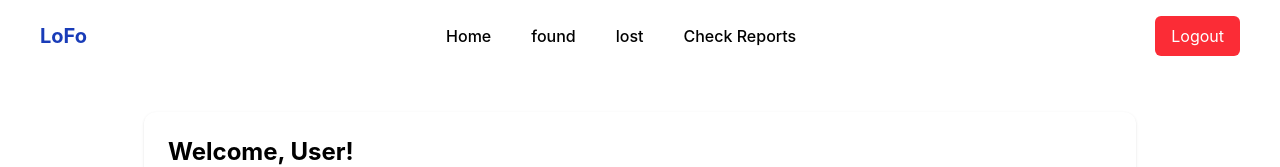
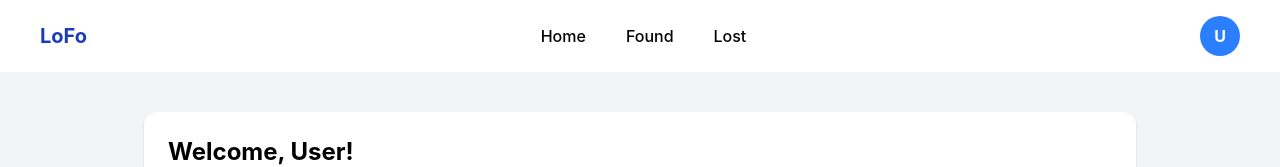
Before and after one commit to Aditi-153/Lost-and-Found-, a React app in the folder frontend/: page /checkReport in a window 1280 px wide. Shown: the top 167 px of the page. Built offline with nearby package versions, Linux system fonts and the light colour scheme; no server answers; the HTML template or start-up script is replaced by a standard one.

Commit message:
resolve form submittion issues

```diff
--- a/frontend/src/App.jsx
+++ b/frontend/src/App.jsx
@@ -6,7 +6,7 @@ import Home from "./pages/Home";
 import Found from "./pages/Found";
 import Lost from "./pages/Lost";
 import Report from "./pages/Report";
-import Search from "./pages/Search";
+import Match from "./pages/Match";
 
 function App() {
   return (
@@ -18,9 +18,8 @@ function App() {
         <Route path="/found" element={<Found />}></Route>
         <Route path="/lost" element={<Lost />}></Route>
         <Route path="/checkReport" element={<Report />}></Route>
-       <Route path="/search" element={<Search />} />
+       <Route path="/match" element={<Match  />} />
 
-<Route path="/search" element={<Search />} />
       </Routes>
 
       <Toaster position="top-center" reverseOrder={false} />
--- a/frontend/src/components/Navbar.jsx
+++ b/frontend/src/components/Navbar.jsx
@@ -1,45 +1,76 @@
-import React from "react";
-import { Link } from "react-router-dom";
+import React, { useState } from "react";
+import { Link, useNavigate } from "react-router-dom";
 import axios from "axios";
-import { useNavigate } from "react-router-dom";
-// import { useEffect, useState } from "react";
 import toast from "react-hot-toast";
 
 const Navbar = () => {
   const navigate = useNavigate();
+  const [open, setOpen] = useState(false);
+  const user = JSON.parse(localStorage.getItem("user") || "null");
+  const name = user?.name ?? "User";
 
   const handleLogout = async () => {
     try {
-      const User = await axios.get(import.meta.env.VITE_LOGOUT_URL, {
+      await axios.get(import.meta.env.VITE_LOGOUT_URL, {
         withCredentials: true,
       });
 
       toast.success("Logged out successfully");
       navigate("/login");
-    } catch (error) {
-      toast.error(error.message, "Logout failed");
-      return
+    } catch {
+      toast.error("Logout failed");
     }
   };
 
   return (
-    <nav className="flex items-center justify-between px-10 py-4  bg-white ">
+    <nav className="flex items-center justify-between px-10 py-4 bg-white">
       <h1 className="text-xl font-bold text-blue-800">LoFo</h1>
 
-      <div className="flex gap-10 text-black-300 font-medium">
+      <div className="flex gap-10 font-medium">
         <Link to="/home">Home</Link>
-        <Link to="/found">found</Link>
-        <Link to="/lost">lost</Link>
-        <Link to="/checkReport">Check Reports</Link>
+        <Link to="/found">Found</Link>
+        <Link to="/lost">Lost</Link>
       </div>
-      <button
-        onClick={handleLogout}
-        className="bg-red-500 text-white px-4 py-2 rounded-md"
-      >
-        Logout
-      </button>
+
+      <div className="relative">
+        <div
+          onClick={() => {
+            setOpen(!open);
+          }}
+          className="w-10 h-10 rounded-full bg-blue-500 text-white flex items-center justify-center font-bold cursor-pointer hover:scale-110 transition"
+        >
+          {name[0].toUpperCase()}
+        </div>
+
+        {open && (
+          <>
+            <div onClick={() => setOpen(false)} className="fixed inset-0"></div>
+
+            <div className="absolute right-0 mt-5 w-44 bg-white shadow-xl rounded-lg z-10 border border-gray-200">
+
+              <div className="px-4 py-2 font-semibold text-gray-700 border-b">
+                {name}
+              </div>
+
+              <Link
+                to="/checkReport"
+                className="block px-4 py-2 hover:bg-blue-100 cursor-pointer"
+              >
+                Check Reports
+              </Link>
+
+              <div
+                onClick={handleLogout}
+                className="px-4 py-2 hover:bg-red-100 text-red-500 cursor-pointer"
+              >
+                Logout
+              </div>
+            </div>
+          </>
+        )}
+      </div>
     </nav>
   );
-}
+};
 
 export default Navbar;
--- a/frontend/src/index.css
+++ b/frontend/src/index.css
@@ -7,3 +7,18 @@
     transform: translateY(-30px);
   }
 }
+
+@keyframes fadeIn {
+  from {
+    opacity: 0;
+    transform: translateY(-10px);
+  }
+  to {
+    opacity: 1;
+    transform: translateY(0);
+  }
+}
+
+.animate-fadeIn {
+  animation: fadeIn 0.2s ease-in-out;
+}
--- a/frontend/src/pages/Found.jsx
+++ b/frontend/src/pages/Found.jsx
@@ -42,7 +42,7 @@ const Found = () => {
       data.append("title", formData.title);
       data.append("description", formData.description);
       data.append("location", formData.location);
-      data.append("image", formData.img);
+      data.append("file", formData.img);
 
       await axios.post(import.meta.env.VITE_REPORT_FOUND_URL, data, {
         withCredentials: true,
@@ -60,7 +60,7 @@ const Found = () => {
   return (
     <>
       <Navbar />
-      <div className="min-h-screen bg-gray-100 relative flex items-center justify-center">
+      <div className="min-h-screen bg-gray-200 relative flex items-center justify-center">
         <div className="bg-white w-full max-w-xl p-8 rounded-2xl shadow-lg">
           <h2 className="text-center text-3xl font-bold mb-3">
             Report a Found Items
--- a/frontend/src/pages/Home.jsx
+++ b/frontend/src/pages/Home.jsx
@@ -1,19 +1,18 @@
 import React from "react";
-import { useLocation } from "react-router-dom"; // ✅ added
 import { Bell, Camera, Check, Search } from "lucide-react";
 import Card from "../components/Card";
 import Hero from "./Hero";
 import Navbar from "../components/Navbar";
 
 const Home = () => {
-  const location = useLocation(); // ✅ get data
-  const matches = location.state?.matches || []; // ✅ matches
+
+
 
   return (
     <div className="min-h-screen bg-gray-200 relative">
       <Navbar />
 
-      {/* HERO SECTION */}
+
       <div className="flex flex-col items-center justify-center relative">
         <Hero
           h1="Lost, Report, and Find"
--- a/frontend/src/pages/Login.jsx
+++ b/frontend/src/pages/Login.jsx
@@ -5,20 +5,19 @@ import toast from "react-hot-toast";
 
 const Login = () => {
   const [loading, setLoading] = useState(false);
-  const [formData , setFormData ] = useState({
-    email : "",
-    password :""
-  })
+  const [formData, setFormData] = useState({
+    email: "",
+    password: "",
+  });
 
   const navigate = useNavigate();
 
-
-  const handleChange =(e) => {
-    setFormData( {
+  const handleChange = (e) => {
+    setFormData({
       ...formData,
-      [e.target.name] : e.target.value
-    })
-  }
+      [e.target.name]: e.target.value,
+    });
+  };
 
   const handleLogin = async () => {
     const { email, password } = formData;
@@ -31,15 +30,19 @@ const Login = () => {
     setLoading(true);
 
     try {
-      await axios.post(
+      const res = await axios.post(
         import.meta.env.VITE_LOGIN_URL,
         { email, password },
         { withCredentials: true },
       );
+      localStorage.setItem("user", JSON.stringify(res.data.user));
+
+      console.log(res.data);
+
       toast.success("Login successful");
       navigate("/home");
     } catch (error) {
-     toast.error(error?.response?.data?.message);
+      toast.error(error?.response?.data?.message);
     } finally {
       setLoading(false);
     }
--- a/frontend/src/pages/Lost.jsx
+++ b/frontend/src/pages/Lost.jsx
@@ -42,7 +42,8 @@ const Lost = () => {
       data.append("title", formData.title);
       data.append("description", formData.description);
       data.append("location", formData.location);
-      data.append("image", formData.img);
+
+      data.append("file", formData.img);
 
       await axios.post(import.meta.env.VITE_REPORT_LOST_URL, data, {
         withCredentials: true,
@@ -50,7 +51,7 @@ const Lost = () => {
 
       toast.success("report lost item successful");
 
-      const res = await axios.post(
+      await axios.post(
         import.meta.env.VITE_MATCH_URL,
         {
           location: formData.location,
@@ -59,9 +60,7 @@ const Lost = () => {
         { withCredentials: true },
       );
 
-      console.log(res.data.matches);
-
-      navigate("/search", {
+      navigate("/match", {
         state: {
           location: formData.location,
           description: formData.description,
@@ -77,7 +76,7 @@ const Lost = () => {
   return (
     <>
       <Navbar />
-      <div className="min-h-screen bg-gray-100 relative flex items-center justify-center">
+      <div className="min-h-screen bg-gray-200 relative flex items-center justify-center">
         <div className="bg-white w-full max-w-xl p-8 rounded-2xl shadow-lg">
           <h2 className="text-center text-3xl font-bold mb-3">
             Report a lost Items
--- a/frontend/src/pages/Report.jsx
+++ b/frontend/src/pages/Report.jsx
@@ -29,9 +29,9 @@ const Report = () => {
     fetchItems();
   }, []);
   return (
-    <>
+    <div className="bg-gray-100 min-h-screen pb-10">
       <Navbar />
-
+    <div className=""></div>
       <div className="max-w-5xl mx-auto mt-10 px-4 space-y-6">
         <div className="bg-white p-6 rounded-xl shadow">
           <h1 className="text-2xl font-bold">Welcome, {name || "User"}!</h1>
@@ -59,7 +59,7 @@ const Report = () => {
           </div>
         </div>
 
-        {/* Tabs */}
+
         <div className="bg-white p-4 rounded-xl shadow flex gap-2">
           <button
             onClick={() => setActiveTab("lost")}
@@ -80,7 +80,7 @@ const Report = () => {
           </button>
         </div>
 
-        {/* Items */}
+
         {activeTab === "lost" && lostItems.length === 0 && (
           <div className="bg-white p-6 rounded-xl shadow text-center">
             No lost items found
@@ -94,7 +94,7 @@ const Report = () => {
         )}
 
         <div className="grid grid-cols-3 gap-6">
-          {/* LOST */}
+
           {activeTab === "lost" &&
             lostItems.map((item) => (
               <div
@@ -117,7 +117,7 @@ const Report = () => {
               </div>
             ))}
 
-          {/* FOUND */}
+
           {activeTab === "found" &&
             foundItems.map((item) => (
               <div
@@ -125,7 +125,7 @@ const Report = () => {
                 className="bg-white rounded-xl shadow overflow-hidden"
               >
                 <img
-                  src={item.imageUrl || "https://via.placeholder.com/150"}
+                  src={item.imageUrl}
                   alt="found item"
                   className="w-full h-40 object-cover"
                 />
@@ -137,7 +137,10 @@ const Report = () => {
             ))}
         </div>
       </div>
-    </>
+    </div>
+
+
+
   );
 };
 
```
Also changed, not shown: frontend/src/pages/Match.jsx (renamed from frontend/src/pages/Search.jsx, +6 -11 lines), frontend/src/pages/Signup.jsx (+9 -15 lines), frontend/src/components/CheckReport.jsx (deleted).
